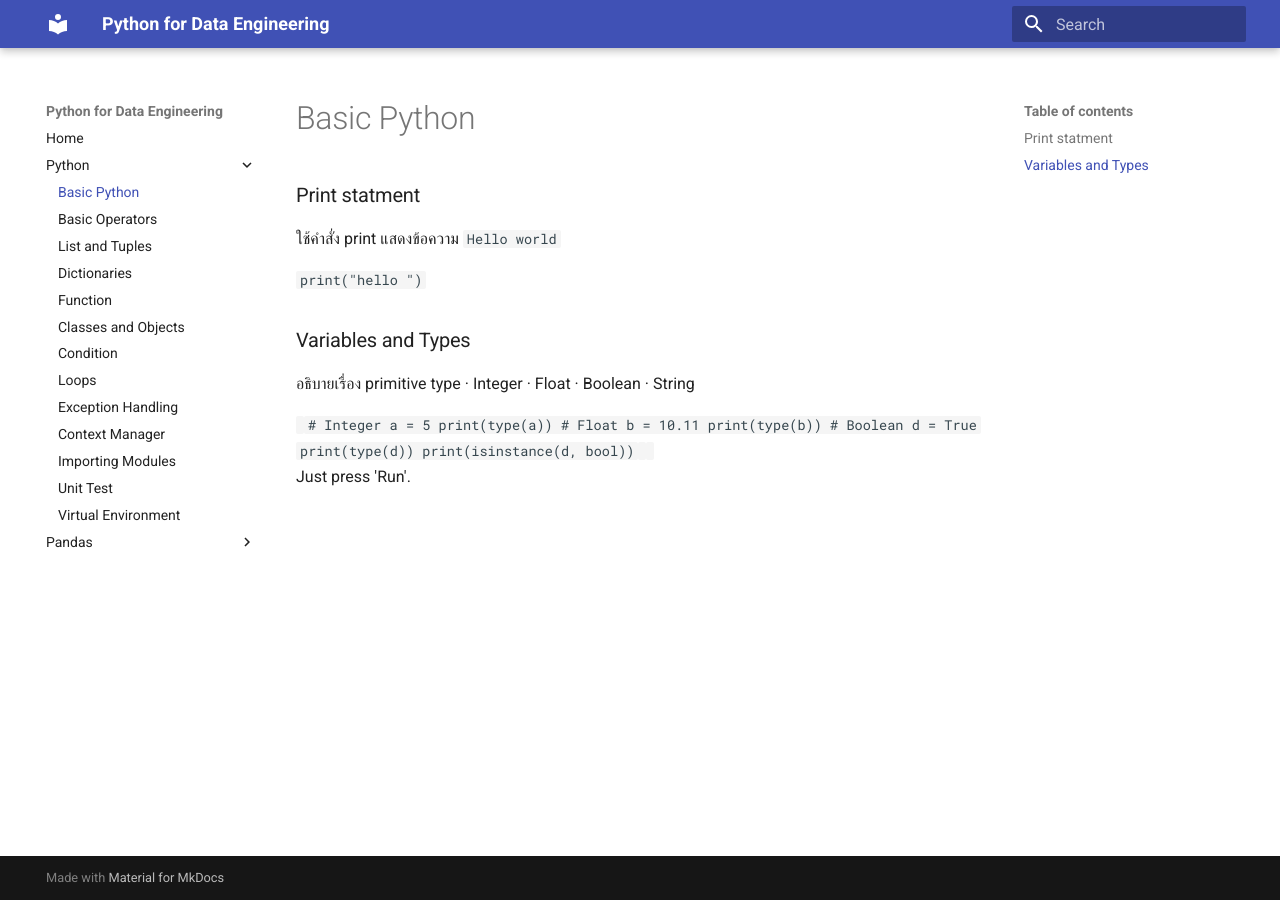
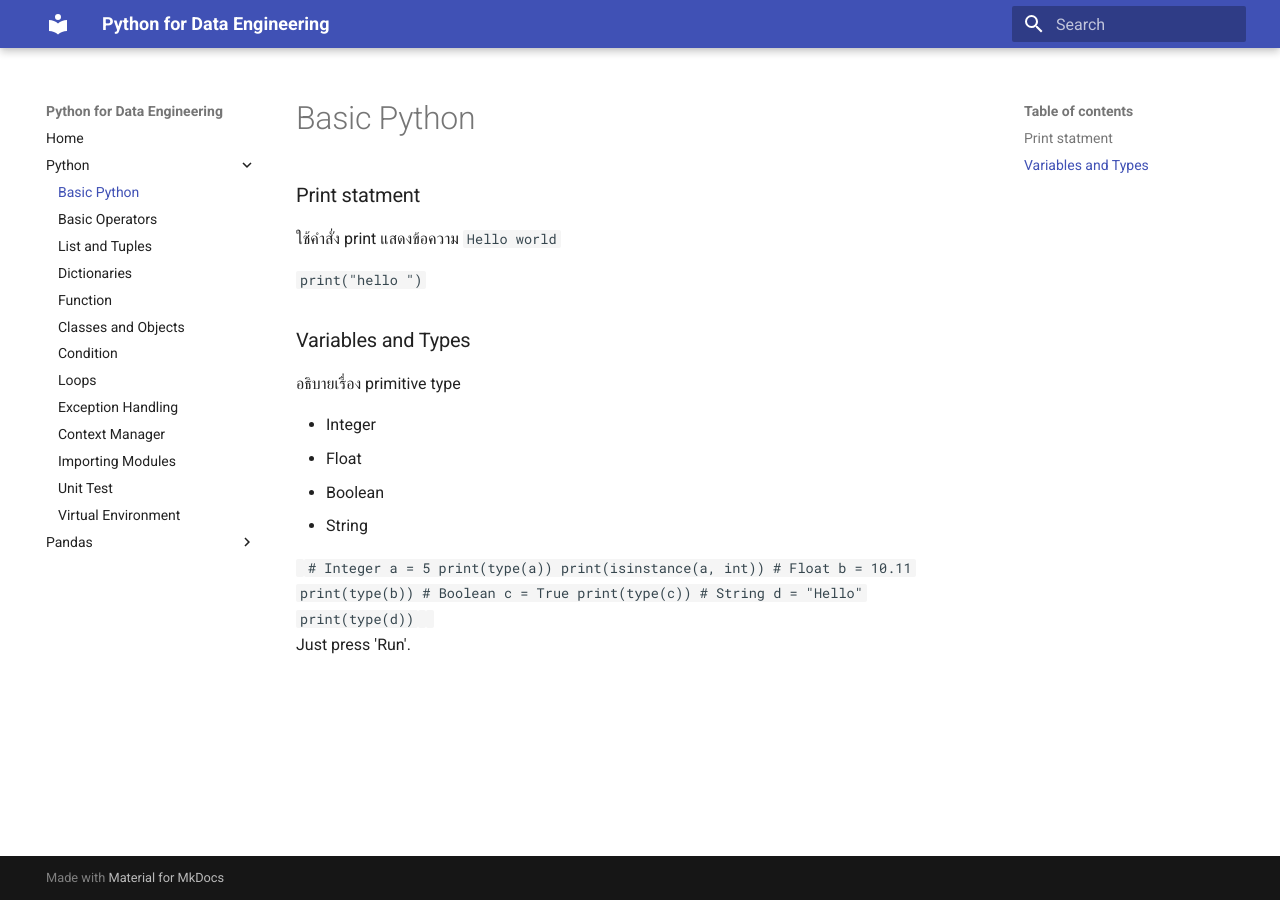
Before and after one commit to lifnaja/python-tutorial, an MkDocs documentation site: the page built from docs/python/basic_python.md, in a window 1280 px wide. Built offline with MkDocs 1.6.1 and Material for MkDocs 9.7.7, drawn with Linux system fonts in a browser that asks for light colours; a script that is not in the unit is left out.

Commit message:
rewrite basic python

```diff
--- a/docs/python/basic_python.md
+++ b/docs/python/basic_python.md
@@ -15,10 +15,11 @@
 ### Variables and Types
 
 อธิบายเรื่อง primitive type
-· Integer
-· Float
-· Boolean
-· String
+
+- Integer
+- Float
+- Boolean
+- String
 
 <div data-datacamp-exercise data-lang="python" data-height="auto">
 <code data-type="pre-exercise-code"></code>
@@ -26,16 +27,19 @@
     # Integer
     a = 5
     print(type(a))
+    print(isinstance(a, int))
 
     # Float
     b = 10.11
     print(type(b))
 
     # Boolean
-    d = True
+    c = True
+    print(type(c))
+
+    # String
+    d = "Hello"
     print(type(d))
-
-    print(isinstance(d, bool))
 </code>
 <code data-type="solution"></code>
 
```
Also changed, not shown: docs/python/basic_operators.md (+3 -3 lines).
